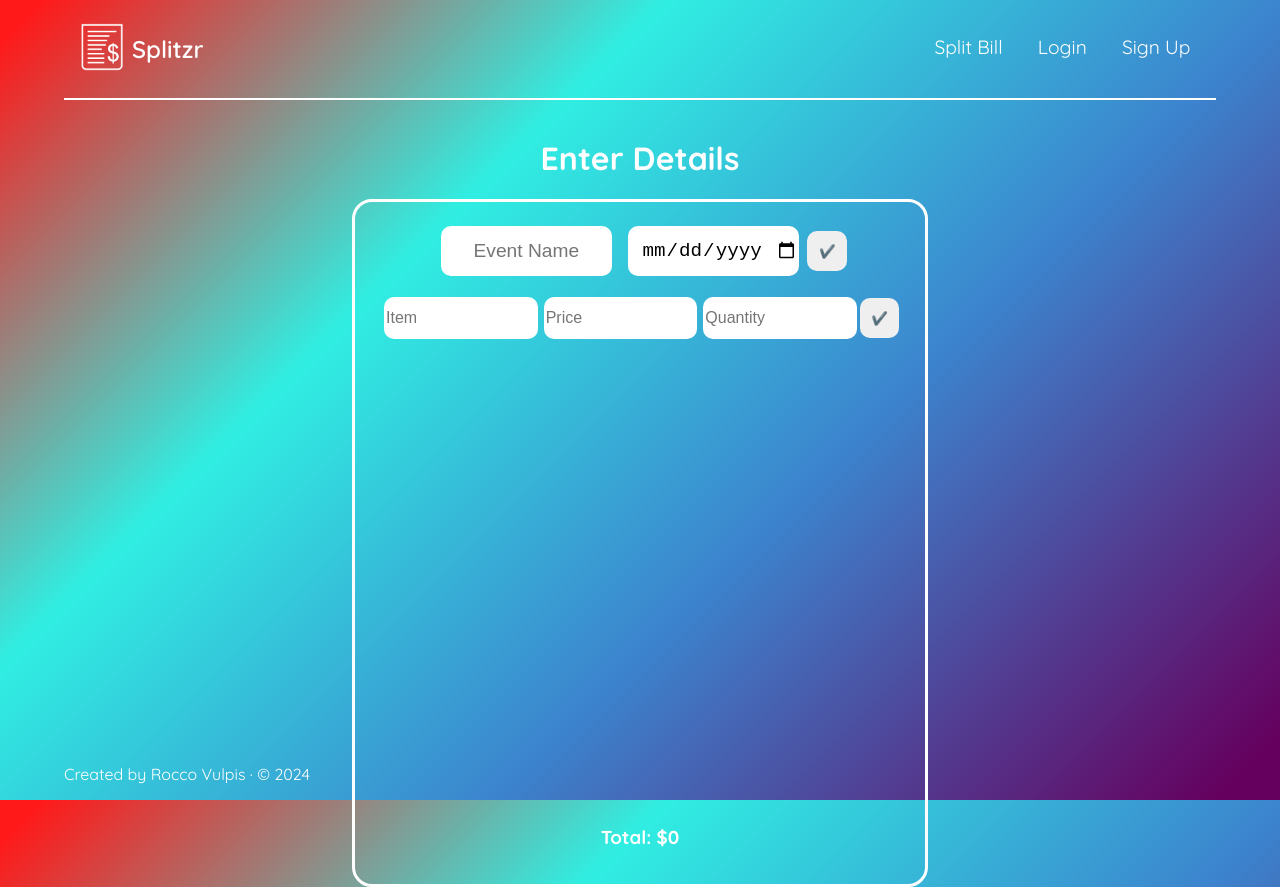
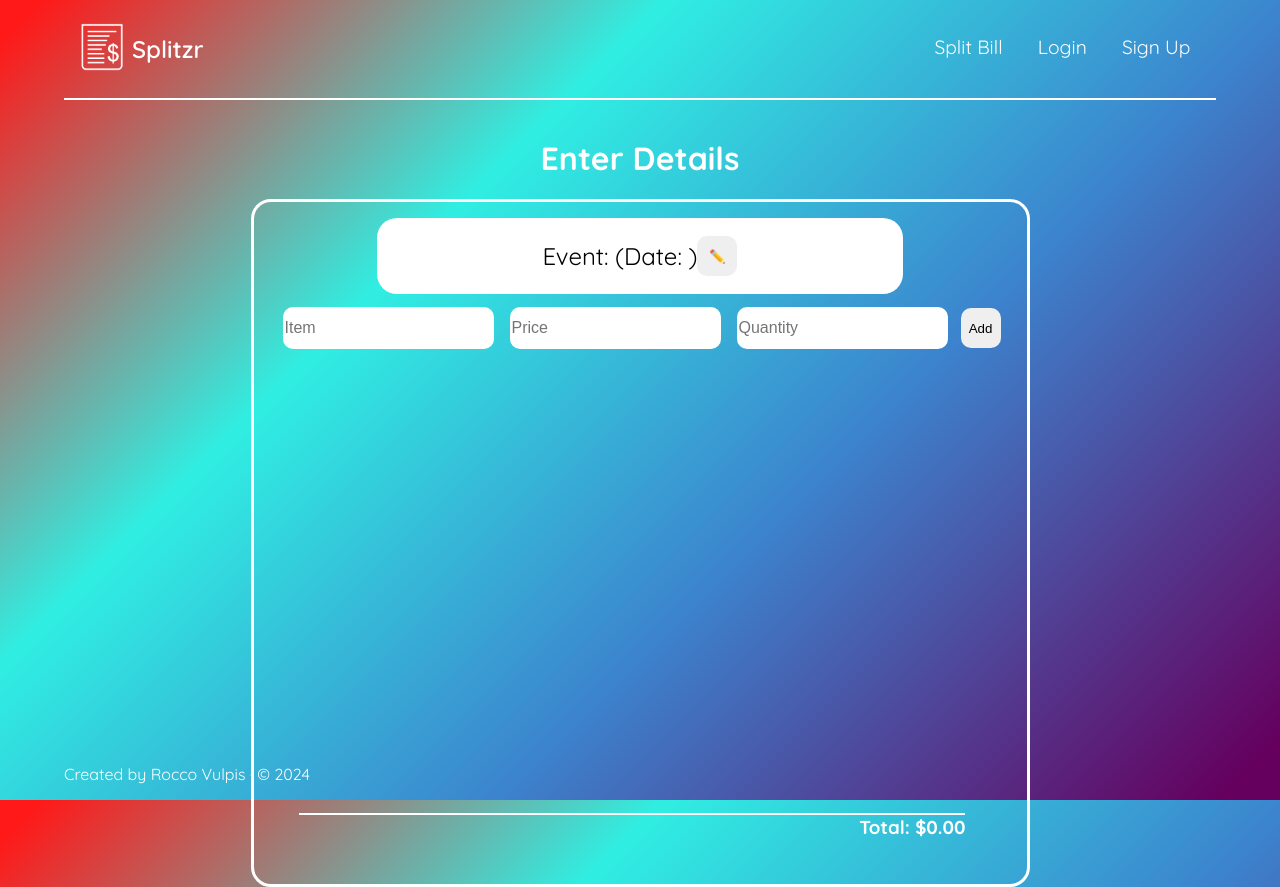
Before and after one commit to roccovulpis/Splitzr, a React (Vite) app: page /split-bill in a window 1280 px wide. Both pictures are taken after a click on the button "✔️". Shown: the top 887 px of the page. Built offline with nearby package versions, Linux system fonts and the light colour scheme.

Commit message:
Adjusted bill logic

```diff
--- a/src/components/BillForm.jsx
+++ b/src/components/BillForm.jsx
@@ -9,8 +9,10 @@ export default function BillForm() {
   const [itemPrice, setItemPrice] = useState('');
   const [quantity, setQuantity] = useState('');
   const [total, setTotal] = useState(0);
-  const [isEditingEvent, setIsEditingEvent] = useState(true); // Track if the event is being edited
+  const [isEditingEvent, setIsEditingEvent] = useState(true);
+  const [editingIndex, setEditingIndex] = useState(null);
 
+  // Event Handlers
   function handleEventInputChange(event) {
     setEvent(event.target.value);
   }
@@ -19,6 +21,7 @@ export default function BillForm() {
     setEventDate(event.target.value);
   }
 
+  // Item Input Handlers
   function handleItemInputChange(event) {
     setNewItem(event.target.value);
   }
@@ -31,58 +34,72 @@ export default function BillForm() {
     setQuantity(event.target.value);
   }
 
-  function addEvent() {
-    if (event.trim() !== '' && eventDate.trim() !== '') {
-      setIsEditingEvent(false); // Hide input fields
+  // Add or Update Item
+  function addItem() {
+    const unitPrice = parseFloat(itemPrice) || 0;
+    const qty = parseInt(quantity, 10) || 0;
+
+    if (newItem.trim() !== '' && unitPrice > 0 && qty > 0) {
+      if (editingIndex !== null) {
+        // Update the existing item
+        setItems((prevItems) =>
+          prevItems.map((item, index) =>
+            index === editingIndex
+              ? { ...item, name: newItem, unitPrice, price: unitPrice * qty, quantity: qty }
+              : item
+          )
+        );
+        setEditingIndex(null); // Exit edit mode
+      } else {
+        // Add a new item
+        const newItemObject = {
+          name: newItem,
+          unitPrice,
+          price: unitPrice * qty,
+          quantity: qty,
+        };
+        setItems((prevItems) => [...prevItems, newItemObject]);
+      }
+
+      resetInputs(); // Reset input fields
     }
   }
 
-  function editEvent() {
-    setIsEditingEvent(true); // Show input fields for editing
+  // Update Total after items state changes
+  React.useEffect(() => {
+    const newTotal = items.reduce((sum, item) => sum + item.price, 0);
+    setTotal(newTotal);
+  }, [items]);
+
+  // Start Editing an Item
+  function startEditItem(index) {
+    const itemToEdit = items[index];
+    setNewItem(itemToEdit.name);
+    setItemPrice(itemToEdit.unitPrice.toFixed(2));
+    setQuantity(itemToEdit.quantity);
+    setEditingIndex(index);
   }
 
-  function addItem() {
-    if (newItem.trim() !== '') {
-      const price = parseFloat(itemPrice) || 0;
-      const qty = parseInt(quantity, 10) || 0;
+  // Cancel Editing Mode
+  function cancelEdit() {
+    resetInputs();
+    setEditingIndex(null);
+  }
 
-      setItems((prevItems) => [
-        ...prevItems,
-        { name: newItem, price, quantity: qty },
-      ]);
+  // Remove an Item
+  function removeItem(index) {
+    setItems((prevItems) => prevItems.filter((_, i) => i !== index));
+  }
 
-      setTotal((prevTotal) => prevTotal + price * qty);
+  // Reset Input Fields
+  function resetInputs() {
     setNewItem('');
     setItemPrice('');
     setQuantity('');
   }
-  }
-
-  function updateQuantity(index, value) {
-    setItems((prevItems) =>
-      prevItems.map((item, i) =>
-        i === index ? { ...item, quantity: parseInt(value, 10) || 0 } : item
-      )
-    );
-  }
-
-  function updatePrice(index, value) {
-    setItems((prevItems) =>
-      prevItems.map((item, i) =>
-        i === index ? { ...item, price: parseFloat(value) || 0 } : item
-      )
-    );
-  }
-
-  function removeItem(index) {
-    const removedItem = items[index];
-    setTotal((prevTotal) => prevTotal - removedItem.price * removedItem.quantity);
-    setItems((prevItems) => prevItems.filter((_, i) => i !== index));
-  }
 
   return (
     <div className="event-form-container">
-      {/* Event Details */}
       {isEditingEvent ? (
         <div className="event-details-container">
           <input
@@ -98,7 +115,7 @@ export default function BillForm() {
             value={eventDate}
             onChange={handleEventDateInputChange}
           />
-          <button className="add-btn" onClick={addEvent}>
+          <button className="add-btn" onClick={() => setIsEditingEvent(false)}>
             ✔️
           </button>
         </div>
@@ -107,13 +124,12 @@ export default function BillForm() {
           <h2>
             Event: {event} (Date: {eventDate})
           </h2>
-          <button className="event-edit-btn" onClick={editEvent}>
+          <button className="event-edit-btn" onClick={() => setIsEditingEvent(true)}>
             ✏️
           </button>
         </div>
       )}
 
-      {/* Item Details */}
       <div className="event-items-container">
         <input
           className="item-input"
@@ -137,43 +153,37 @@ export default function BillForm() {
           onChange={handleQuantityInputChange}
         />
         <button className="add-btn" onClick={addItem}>
-          ✔️
+          {editingIndex !== null ? 'Update' : 'Add'}
         </button>
+        {editingIndex !== null && (
+          <button className="cancel-btn" onClick={cancelEdit}>
+            Cancel
+          </button>
+        )}
       </div>
 
-      {/* Display Items */}
+      {/* Hide the list when editingIndex is not null */}
+      {editingIndex === null && (
         <ol className="added-items">
           {items.map((item, index) => (
-          <li key={index} className='added-list-items'>
-            <span className="text">
-              <input
-                className='added-items-quant-input'
-                type="number"
-                placeholder="Quantity"
-                value={item.quantity}
-                onChange={(e) => updateQuantity(index, e.target.value)}
-              />
-               {item.name} - ${item.price}
-            </span>
-            <input
-              className='added-items-price-input'
-              type="number"
-              placeholder="Price"
-              value={item.price * item.quantity}
-              onChange={(e) => updatePrice(index, e.target.value)}
-            />
-            <button
-              className="remove-btn"
-              onClick={() => removeItem(index)}
-            >
+            <li key={index} className="added-list-items">
+              <div className="text">
+                <span>{item.quantity} x</span>
+                <span>{item.name}</span>
+                <span className="added-item-price">${item.price.toFixed(2)}</span>
+              </div>
+              <button className="added-item-edit-btn" onClick={() => startEditItem(index)}>
+                ✏️
+              </button>
+              <button className="remove-btn" onClick={() => removeItem(index)}>
                 ❌
               </button>
             </li>
           ))}
         </ol>
+      )}
 
-      {/* Display Total */}
-      <h3 className="total-display">Total: ${total}</h3>
+      <h3 className="total-display">Total: ${total.toFixed(2)}</h3>
     </div>
   );
 }
--- a/src/styles/BillForm.css
+++ b/src/styles/BillForm.css
@@ -5,13 +5,26 @@
     display: flex;
     flex-direction: column;
     min-height: 650px;
-    justify-content: center;
+    justify-content: top;
     align-items: center;
   }
 
+  .event-form-container input {
+    height: 40px;
+    border-radius: 10px;
+    border: none;
+    font-size: 1rem;
+    margin: 3px;
+  }
+
   .added-items {
-    overflow-y: scroll;
-    width: 100%;
+    overflow-y: auto;
+    width: 90%;
+    display: flex;
+    flex-direction: column;
+    max-height: 450px;
+    min-height: 400px;
+    align-items: flex-start;
   }
 
   .added-items::-webkit-scrollbar {
@@ -29,23 +42,42 @@
     border: 2px solid #f4f4f4;
   }
 
-.added-items .added-items-quant-input {
-    width: 30px;
+  .added-item-price {
+    display: flex;
+    margin-left: auto;
+    text-align: right;
   }
 
-.added-items .added-items-price-input {
+  .event-form-container > ol li {
     display: flex;
-    width: 100px;
-    margin-left: auto;
+    justify-content: space-between;
+    align-items: center;
+    width: 90%;
+    padding: 10px;
+    background-color: white;
+    color: black;
+    border-radius: 10px;
+    margin-top: 10px;
   }
 
-input {
-    height: 40px;
-    width: 30%;
-    border-radius: 10px;
-    border: none;
-    font-size: 1rem;
-    margin: 3px;
+  .event-form-container > ol li .text {
+    flex: 2;
+    display: flex;
+    align-items: center;
+    gap: 20px;
+  }
+
+  .event-form-container > ol li .added-items-quant-input {
+    width: 50px;
+  }
+
+  .event-form-container > ol li .added-items-price-input {
+    width: 150px;
+    text-align: right;
+  }
+
+  .event-form-container > ol li button {
+    margin-left: 10px;
   }
 
   .event-details-container {
@@ -56,14 +88,10 @@ input {
   }
 
   .event-details-container input {
-    display: flex;
-    align-items: center;
     height: 40px;
     padding: 5px;
     margin: 0.5rem;
     text-align: center;
-    align-items: center;
-    justify-content: center;
     font-size: 1.2rem;
   }
 
@@ -72,46 +100,7 @@ input {
     justify-content: center;
     align-items: center;
     padding: 10px;
-}
-
-.event-items-container > #item-input {
-    flex: 2;
-}
-
-.event-items-container #quantity-input {
-    flex: 1;
-}
-
-.event-items-container #price-input {
-    flex: 1;
-}
-
-.event-form-container > ol {
-    display: flex;
-    flex-direction: column;
-    text-align: center;
-    padding: 0;
-    margin: 0;
-    list-style: none;
-    align-items: center;
-}
-
-.event-form-container > ol li {
-    display: flex;
-    width: 80%;
-    height: 30%;
-    background-color: white;
-    color: black;
-    padding: 10px 0;
-    border-radius: 10px;
-    margin-top: 10px;
-    padding: 10px;
-    list-style: none;
-    align-items: center;
-}
-
-.event-form-container > ol li button{
-   margin-left:auto ;
+    gap: 10px;
   }
 
   .event-summary {
@@ -122,7 +111,7 @@ input {
     border-radius: 20px;
     width: 70%;
     min-width: 350px;
-    padding: .2rem;
+    padding: 0.2rem;
     color: black;
     flex-wrap: wrap;
   }
@@ -131,23 +120,8 @@ input {
     font-weight: 400;
   }
 
-.event-edit-btn {
-    height: 40px;
-    width: 40px;
-    border-radius: 10px;
-    cursor: pointer;
-    border: none;
-    margin-left: 1rem;
-}
-
-.add-btn {
-    height: 40px;
-    width: 40px;
-    border-radius: 10px;
-    cursor: pointer;
-    border: none;
-}
-
+  .event-edit-btn,
+  .add-btn,
   .remove-btn {
     height: 40px;
     width: 40px;
@@ -159,5 +133,9 @@ input {
   .total-display {
     display: flex;
     margin-top: auto;
-    justify-content: center;
+    width: 90%;
+    justify-content: flex-end;
+    margin-right: 1rem;
+    border-top: 2px solid white;
+    margin-top: 1.2rem;
   }
```
Lines whose indentation alone changed are shown as unchanged.
